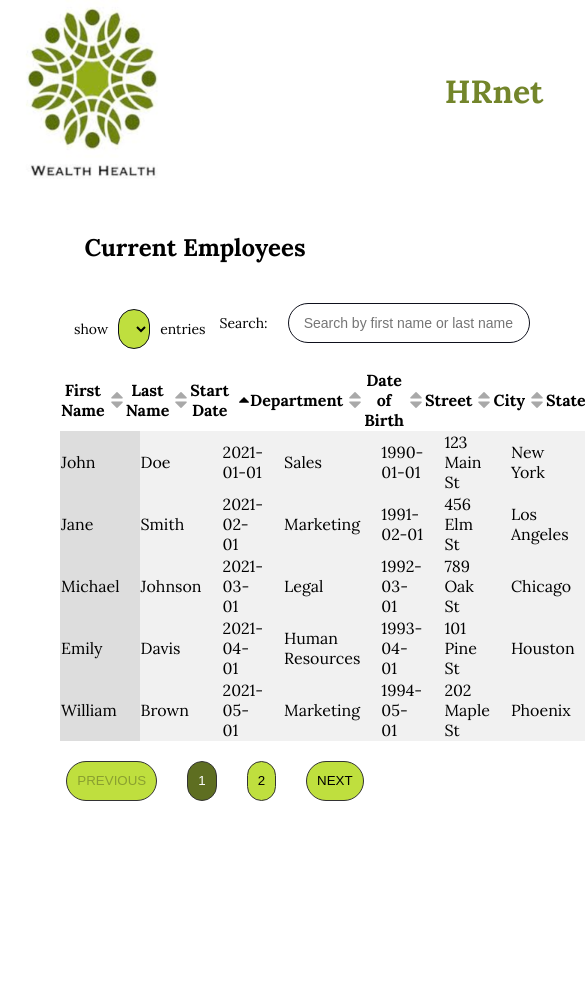
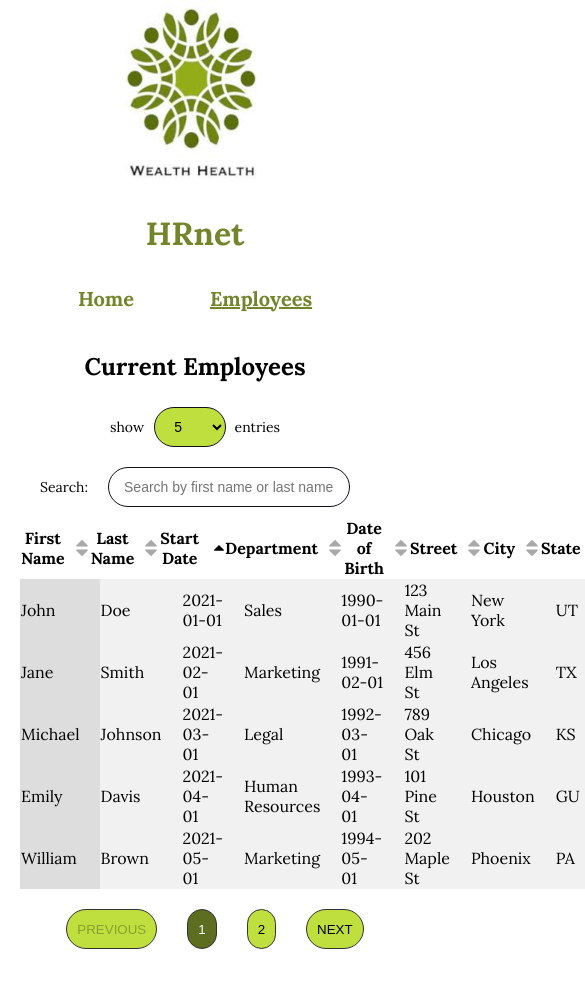
Before and after one commit to matthieucarondev/hrnet-javaScript--react, a React (Create React App) app: page /employee-list in a window 390 px wide. Shown: the top 985 px of the page, 585 px wide, since content can reach past the window. Before the commit the page ends 861 px from the top, so only its background shows below. Built offline with nearby package versions, Linux system fonts and the light colour scheme.

Commit message:
responsif table-option header

```diff
--- a/src/css/Header.css
+++ b/src/css/Header.css
@@ -6,15 +6,18 @@
 
 
 }
+
 .logo {
   display: block;
   width: 192px;
   height: 192px;
   object-fit: cover;
 }
-  .title{
+
+.title {
   margin-left: 127px;
 }
+
 h1 {
 
   color: #73852B;
@@ -23,6 +26,7 @@
   padding-bottom: 10px;
   width: 350px;
 }
+
 .Link {
   font-size: 20px;
   font-weight: 900;
@@ -40,3 +44,11 @@
   color: #5E6E21;
   text-decoration: underline;
 }
+@media (max-width:  966px) {
+  .container {
+    flex-direction: column;
+  }
+  .title {
+    margin-left: 0px;
+  }
+}
--- a/src/css/Table.css
+++ b/src/css/Table.css
@@ -133,3 +133,24 @@ th.sortable.desc {
 .pagination button:hover {
   background-color: #5E6E21;
 }
+
+@media (max-width: 966px){
+  .table {
+    margin: 0;
+  }
+  .table-options{
+    flex-direction: column;
+    align-items: center;
+  }
+  .options {
+    width: 170px;
+  }
+  .options label select {
+    margin-left: 10px;
+    margin-right: 9px;
+  }
+  th{
+    padding-right: 25px;
+  }
+
+}
```
Also changed, not shown: src/css/Form.css (+10 -3 lines), 1 other file (tests, documents, lock files or other folders). Lines whose indentation alone changed are shown as unchanged.
